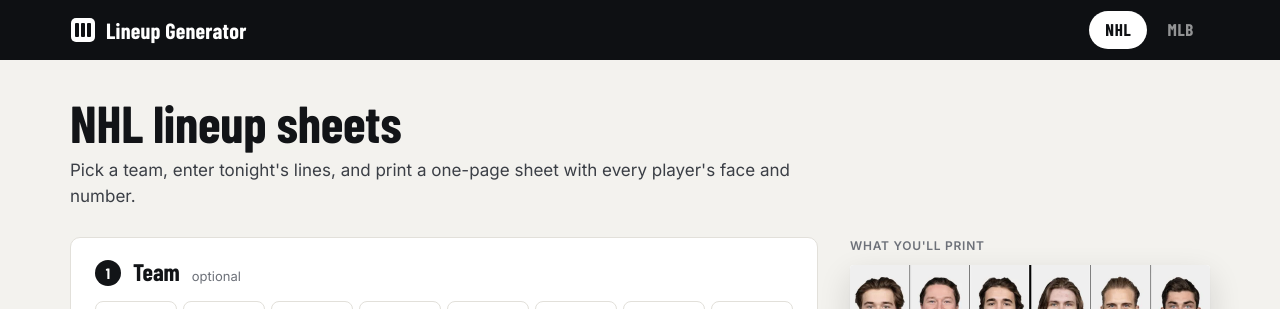
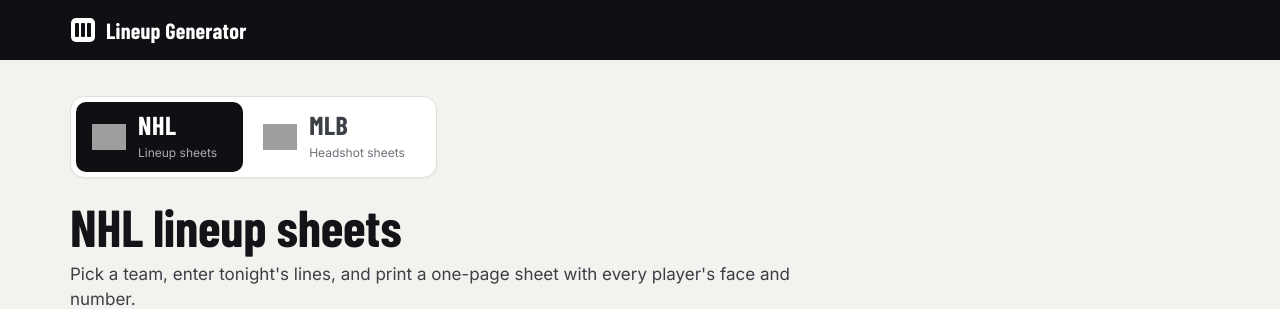
Before and after one commit to plasticfrog/nhl-lineup-generator, a Flask app: page / in a window 1280 px wide. Shown: the top 309 px of the page. Run offline with Flask 3, Linux system fonts and the light colour scheme; parts of the project's set-up code (start-up, migrations or seed data) failed here and were passed over; some web fonts are replaced; grey boxes are pictures that could not be loaded.

Commit message:
Use real last-season NHL headshots where possible; prominent NHL/MLB switch
- The NHL's 2026-27 headshots (served at mugs/nhl/latest) are heavily smoothed and look
  artificial. For players who were on the same team last season, use last season's
  photo instead (checked against last season's roster and cached); everyone else keeps
  the new photo, the only one in his current jersey.
- Replace the small NHL/MLB tabs in the corner with a large switch with league logos
  above the title on both landing pages.
- Re-render the NHL sample sheet with the real photos.

Co-Authored-By: Claude Opus 5.5 <noreply@anthropic.com>

```diff
--- a/app.py
+++ b/app.py
@@ -169,7 +169,45 @@ def fetch_nhl_roster(team):
     ROSTER_CACHE[team] = (time.time(), data)
     return data
 
-def headshot_url(player_id):
+# The NHL's 2026-27 headshots ("latest") are heavily smoothed and look artificial. When a
+# player was on the same team last season, use last season's real photo instead (same
+# jersey); otherwise fall back to "latest", the only photo showing his current team.
+def _previous_season():
+    now = datetime.now()
+    start = now.year if now.month >= 7 else now.year - 1
+    return f"{start - 1}{start}"
+
+PREV_PHOTO_CACHE = {}
+PREV_PHOTO_CACHE_SECONDS = 12 * 60 * 60
+
+def _prev_season_photo_ids(team):
+    """Player ids on this team's roster last season that have a real photo from that season."""
+    cached = PREV_PHOTO_CACHE.get(team)
+    if cached and time.time() - cached[0] < PREV_PHOTO_CACHE_SECONDS:
+        return cached[1]
+    season, ids = _previous_season(), set()
+    try:
+        data = requests.get(f"https://api-web.nhle.com/v1/roster/{team}/{season}", timeout=8).json()
+        candidates = [p['id'] for g in ['forwards', 'defensemen', 'goalies'] for p in data.get(g, [])]
+
+        def has_photo(pid):  # a missing photo redirects to the default silhouette
+            try:
+                r = requests.head(f"https://assets.nhle.com/mugs/nhl/{season}/{team}/{pid}.png", timeout=5, allow_redirects=False)
+                return r.status_code == 200
+            except Exception:
+                return False
+
+        from concurrent.futures import ThreadPoolExecutor
+        with ThreadPoolExecutor(16) as pool:
+            ids = {pid for pid, ok in zip(candidates, pool.map(has_photo, candidates)) if ok}
+    except Exception as e:
+        logger.warning(f"PREV SEASON PHOTOS | {team} | {e}")
+    PREV_PHOTO_CACHE[team] = (time.time(), ids)
+    return ids
+
+def headshot_url(player_id, team=None):
+    if team and player_id in _prev_season_photo_ids(team):
+        return f"https://assets.nhle.com/mugs/nhl/{_previous_season()}/{team}/{player_id}.png"
     return f"https://assets.nhle.com/mugs/nhl/latest/{player_id}.png"
 
 def friendly_error(e):
@@ -475,7 +513,7 @@ def api_nhl_roster(team):
         out[group] = [{
             'number': str(p['sweaterNumber']) if p.get('sweaterNumber') is not None else '',
             'first': p['firstName']['default'], 'last': p['lastName']['default'],
-            'pos': p.get('positionCode', ''), 'headshot': headshot_url(p['id']),
+            'pos': p.get('positionCode', ''), 'headshot': headshot_url(p['id'], team),
         } for p in data.get(group, [])]
     return jsonify(out)
 
@@ -564,10 +602,10 @@ def process_lineup():
         final_f, final_d = [], []
         for n in forwards_raw:
             info = roster_data_full.get(n, {'id': None, 'number': ''})
-            final_f.append({'name': n, 'number': info['number'], 'is_forward': True, 'headshot_url': f"https://assets.nhle.com/mugs/nhl/latest/{info['id']}.png" if info['id'] else None})
+            final_f.append({'name': n, 'number': info['number'], 'is_forward': True, 'headshot_url': headshot_url(info['id'], team) if info['id'] else None})
         for n in defense_raw:
             info = roster_data_full.get(n, {'id': None, 'number': ''})
-            final_d.append({'name': n, 'number': info['number'], 'is_forward': False, 'headshot_url': f"https://assets.nhle.com/mugs/nhl/latest/{info['id']}.png" if info['id'] else None})
+            final_d.append({'name': n, 'number': info['number'], 'is_forward': False, 'headshot_url': headshot_url(info['id'], team) if info['id'] else None})
 
         elapsed = round(time.time() - start, 2)
         matched_f = sum(1 for p in final_f if 'PLAYER' not in p['name'])
@@ -575,7 +613,7 @@ def process_lineup():
         logger.info(f"NHL PROCESS OK | team: {team} | method: {method} | {elapsed}s | matched: {matched_f}F+{matched_d}D of {len(final_f)}F+{len(final_d)}D")
         activity.record('nhl_screenshot', team, True, elapsed,
                         f"{matched_f + matched_d}/{len(final_f) + len(final_d)} players matched · {'one' if method == 'combined' else 'two'} screenshot{'s' if method != 'combined' else ''}")
-        return jsonify({'forwards': final_f, 'defensemen': final_d, 'goalies': [{'name': g['name'], 'headshot_url': f"https://assets.nhle.com/mugs/nhl/latest/{g['id']}.png"} for g in goalies[:2]], 'coaches': get_coaches_from_nhl(team), 'team': team,
+        return jsonify({'forwards': final_f, 'defensemen': final_d, 'goalies': [{'name': g['name'], 'headshot_url': headshot_url(g['id'], team)} for g in goalies[:2]], 'coaches': get_coaches_from_nhl(team), 'team': team,
                         'matched': matched_f + matched_d, 'total': len(final_f) + len(final_d)})
     except Exception as e:
         elapsed = round(time.time() - start, 2)
@@ -628,7 +666,7 @@ def process_numbers():
             name = f"{p['firstName']['default']} {p['lastName']['default']}".upper()
             scr_name = ref_roster.get(n, {}).get('name', '')
             return {'name': scr_name if scr_name and not scr_name.isdigit() else name, 'number': n,
-                    'is_forward': is_forward, 'headshot_url': headshot_url(p['id'])}
+                    'is_forward': is_forward, 'headshot_url': headshot_url(p['id'], team)}
 
         f_out = [card(n, i + 1, True) for i, n in enumerate(f_nums)]
         d_out = [card(n, i + 13, False) for i, n in enumerate(d_nums)]
@@ -644,7 +682,7 @@ def process_numbers():
         activity.record('nhl_numbers', team, True, elapsed, f"{filled} players from jersey numbers")
         return jsonify({
             'forwards': f_out, 'defensemen': d_out,
-            'goalies': [{'name': goalie_label(p), 'headshot_url': headshot_url(p['id'])} for p in goalies[:2]],
+            'goalies': [{'name': goalie_label(p), 'headshot_url': headshot_url(p['id'], team)} for p in goalies[:2]],
             'coaches': get_coaches_from_nhl(team), 'team': team, 'matched': filled, 'total': len(f_out) + len(d_out)
         })
     except Exception as e:
--- a/static/site.css
+++ b/static/site.css
@@ -34,6 +34,16 @@ img { display: block; }
 .sport-tab { font-family: var(--display); font-weight: 700; font-size: 17px; letter-spacing: .04em; text-decoration: none; color: rgba(255,255,255,.55); padding: 6px 16px; border-radius: 999px; }
 .sport-tab:hover { color: #fff; }
 .sport-tab.on { background: #fff; color: #0e1013; }
+
+/* ---------- NHL / MLB switch ---------- */
+.league-switch { display: inline-flex; background: #fff; border: 1px solid var(--line); border-radius: 14px; padding: 5px; gap: 4px; margin-bottom: 22px; box-shadow: 0 1px 2px rgba(0,0,0,.04); }
+.league-switch a { display: flex; align-items: center; gap: 12px; padding: 10px 26px 10px 16px; border-radius: 10px; text-decoration: none; color: var(--ink-2); transition: background .12s, color .12s; }
+.league-switch a img { width: 34px; height: 34px; object-fit: contain; }
+.league-switch a .l-name { font-family: var(--display); font-weight: 800; font-size: 26px; line-height: 1; letter-spacing: .02em; }
+.league-switch a .l-sub { display: block; font-size: 12px; color: var(--muted); margin-top: 2px; }
+.league-switch a:hover { background: var(--paper); color: var(--ink); }
+.league-switch a.on { background: #0e1013; color: #fff; }
+.league-switch a.on .l-sub { color: rgba(255,255,255,.65); }
 
 /* ---------- Page ---------- */
 .page { max-width: 1180px; margin: 0 auto; padding: 36px 20px 64px; }
@@ -190,6 +200,11 @@ kbd { font-family: var(--body); font-size: 12px; border: 1px solid var(--line-2)
     .topbar-inner { padding: 0 14px; gap: 12px; }
     .wordmark { font-size: 19px; }
     .sport-tab { padding: 5px 12px; font-size: 16px; }
+    .league-switch { display: flex; }
+    .league-switch a { flex: 1; justify-content: center; padding: 10px 12px; gap: 8px; }
+    .league-switch a img { width: 28px; height: 28px; }
+    .league-switch a .l-name { font-size: 22px; }
+    .league-switch a .l-sub { display: none; }
     .step { padding: 18px 14px; }
     .go { padding: 16px 14px 18px; }
     .team-grid { grid-template-columns: repeat(6, 1fr); gap: 5px; }
--- a/templates/index.html
+++ b/templates/index.html
@@ -17,14 +17,14 @@
                 <svg class="wordmark-mark" viewBox="0 0 26 26" aria-hidden="true"><rect x="1" y="1" width="24" height="24" rx="5" fill="#fff"/><rect x="5" y="6" width="4" height="14" rx="1" fill="#0e1013"/><rect x="11" y="6" width="4" height="14" rx="1" fill="#0e1013"/><rect x="17" y="6" width="4" height="14" rx="1" fill="#0e1013"/></svg>
                 Lineup Generator
             </a>
-            <nav class="sport-tabs">
-                <a class="sport-tab on" href="/">NHL</a>
-                <a class="sport-tab" href="/mlb">MLB</a>
-            </nav>
         </div>
     </header>
 
     <main class="page">
+        <nav class="league-switch" aria-label="Choose a league">
+            <a class="on" href="/" aria-current="page"><img src="https://assets.nhle.com/logos/nhl/svg/NHL_dark.svg" alt=""><span><span class="l-name">NHL</span><span class="l-sub">Lineup sheets</span></span></a>
+            <a href="/mlb"><img src="https://www.mlbstatic.com/team-logos/league-on-light/1.svg" alt=""><span><span class="l-name">MLB</span><span class="l-sub">Headshot sheets</span></span></a>
+        </nav>
         <div class="hero">
             <h1>NHL lineup sheets</h1>
             <p>Pick a team, enter tonight's lines, and print a one-page sheet with every player's face and number.</p>
```
Also changed, not shown: templates/mlb_select.html (+4 -4 lines), static/img/sample-nhl.webp.
